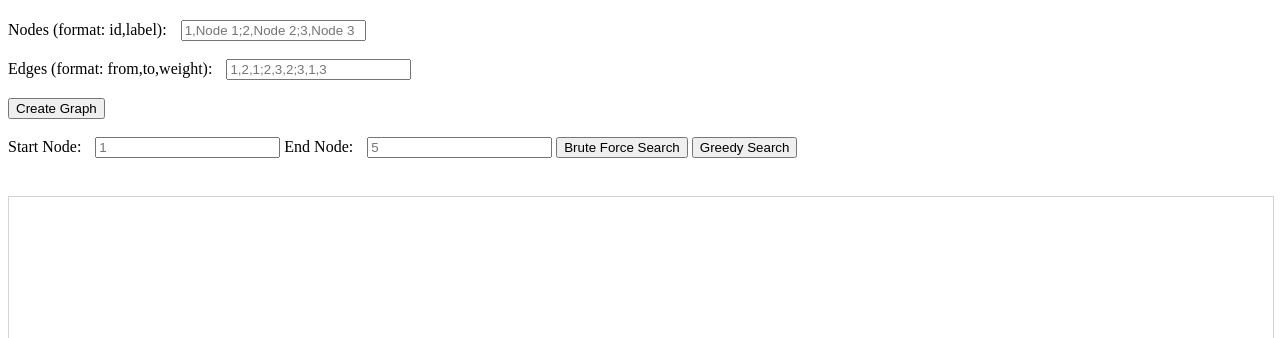
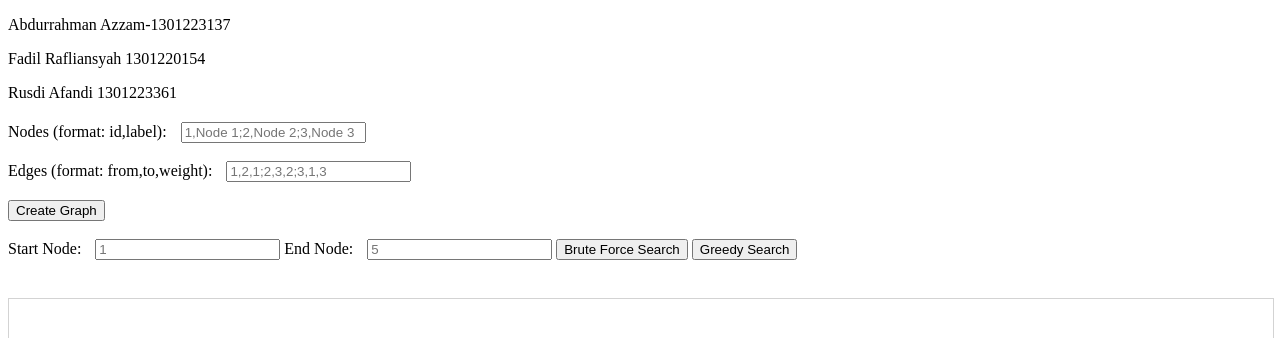
Before and after one commit to azzam20-max/Tubes_SA, a plain HTML site: page index.html in a window 1280 px wide. Shown: the top 338 px of the page. Drawn offline with nearby package versions, Linux system fonts and the light colour scheme.

Commit message:
Update index.html

```diff
--- a/index.html
+++ b/index.html
@@ -21,6 +21,9 @@
     <script type="text/javascript" src="https://unpkg.com/vis-network/standalone/umd/vis-network.min.js"></script>
 </head>
 <body>
+    <p>Abdurrahman Azzam-1301223137</p>
+    <p>Fadil Rafliansyah 1301220154</p>
+    <p>Rusdi Afandi 1301223361</p>
     <div id="controls">
         <label for="nodes">Nodes (format: id,label):</label>
         <input type="text" id="nodes" placeholder="1,Node 1;2,Node 2;3,Node 3">
```
